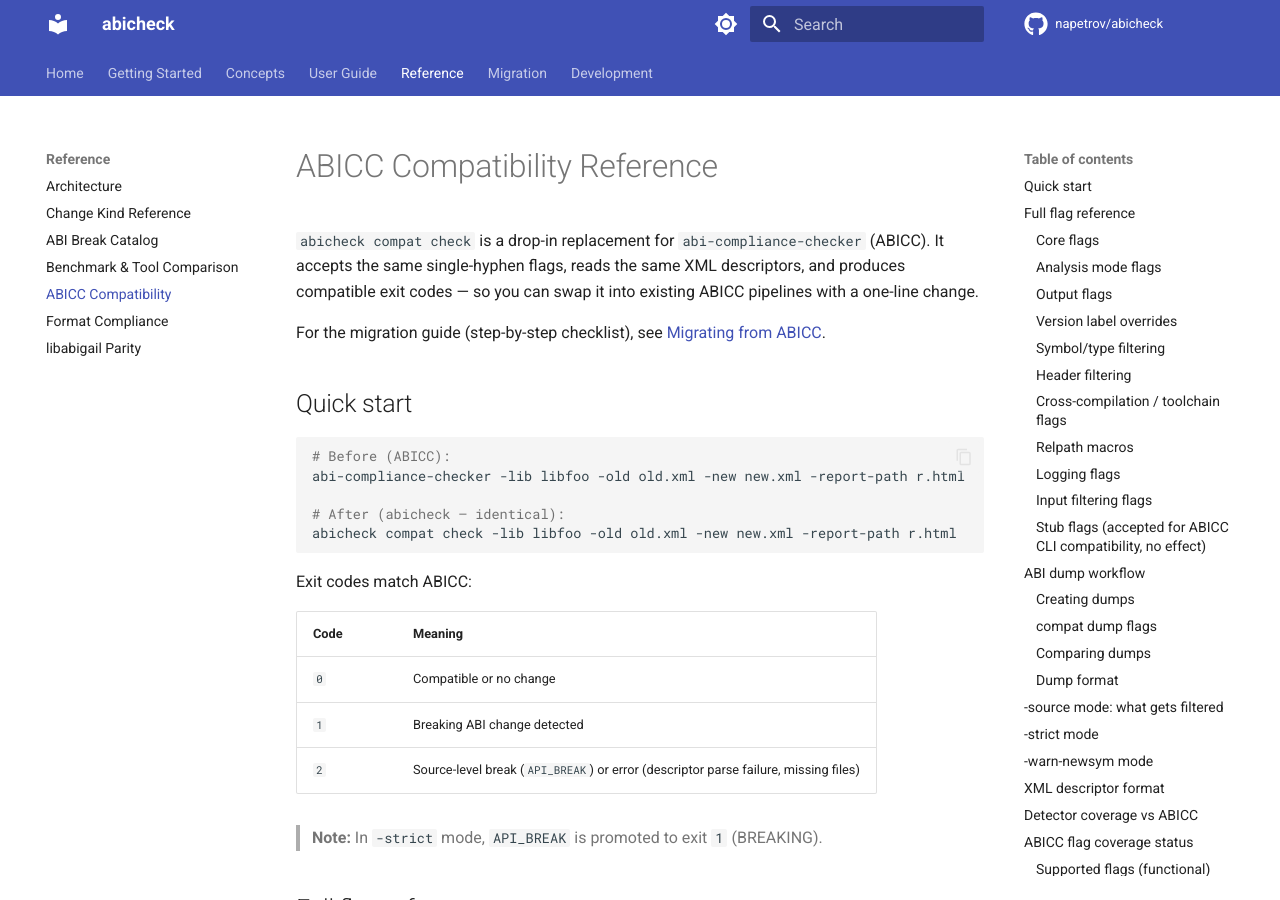
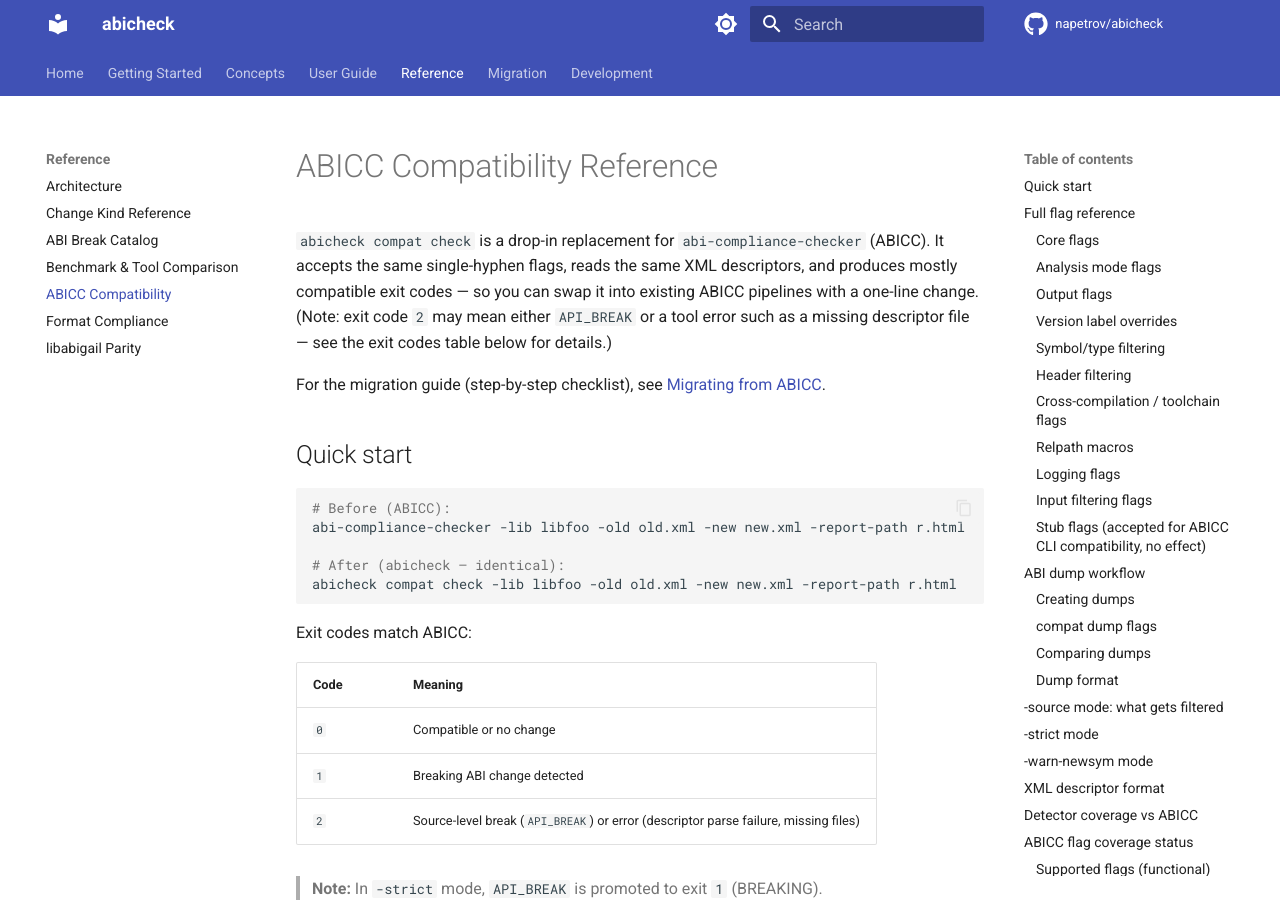
Before and after one commit to napetrov/abicheck, an MkDocs documentation site: the page built from docs/abicc_compat.md, in a window 1280 px wide and 900 px high. Built offline with MkDocs 1.6.1 and Material for MkDocs 9.7.7, drawn with Linux system fonts in a browser that asks for light colours; comment, search, counter and statistics services are not loaded.

Commit message:
docs: fix review findings from CodeRabbit
- Soften exit code parity claim in abicc_compat.md, add caveat about
  exit 2 ambiguity (API_BREAK vs tool error)
- Fix nested cd path in getting_started.md (abicheck/examples/ →
  examples/)
- Add `text` language tag to fenced diagram in architecture.md
- Add `text` language tag to example report block in README.md
- Fix "run both tools" text in migration guide to match single-tool
  example

https://claude.ai/code/session_01PYD3pKWMUSkmKaZqmu77qn

```diff
--- a/docs/abicc_compat.md
+++ b/docs/abicc_compat.md
@@ -2,7 +2,9 @@
 
 `abicheck compat check` is a drop-in replacement for `abi-compliance-checker` (ABICC).
 It accepts the same single-hyphen flags, reads the same XML descriptors, and produces
-compatible exit codes — so you can swap it into existing ABICC pipelines with a one-line change.
+mostly compatible exit codes — so you can swap it into existing ABICC pipelines with
+a one-line change. (Note: exit code `2` may mean either `API_BREAK` or a tool error
+such as a missing descriptor file — see the exit codes table below for details.)
 
 For the migration guide (step-by-step checklist), see [Migrating from ABICC](migration/from_abicc.md).
 
```
Also changed, not shown: README.md (+1 -1 lines), docs/getting_started.md (+1 -1 lines), docs/migration/from_abicc.md (+1 -1 lines), docs/reference/architecture.md (+1 -1 lines).
